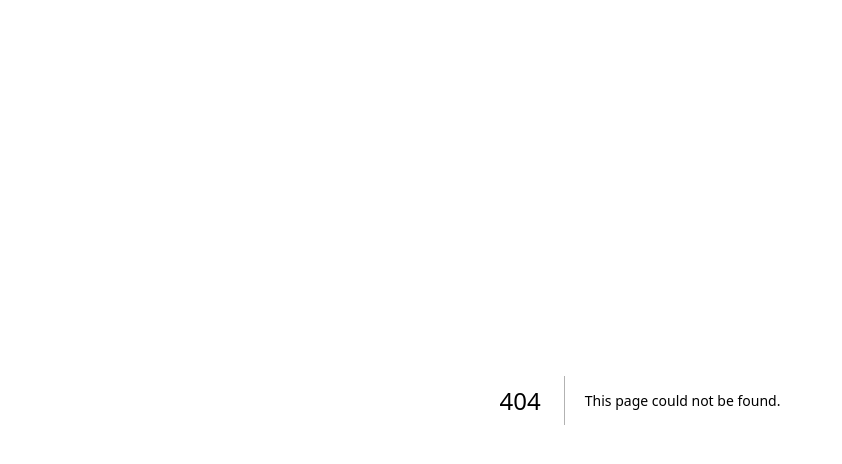
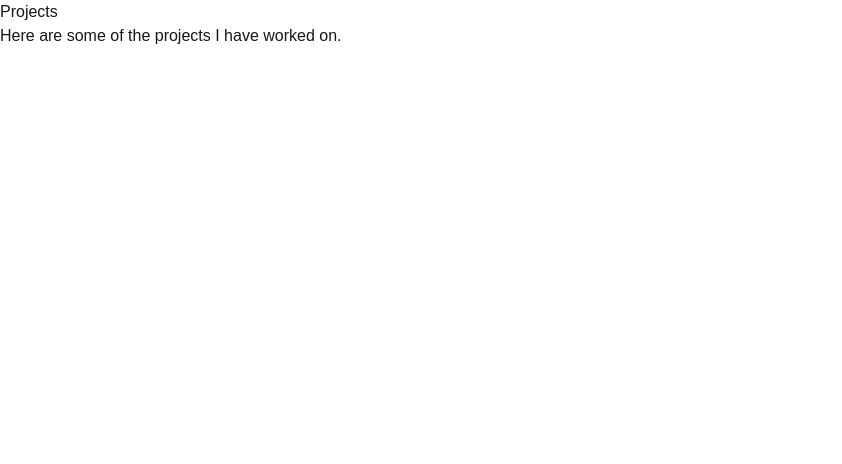
Before and after one commit to colestewart12/portfolio, a Next.js app: page /projects in a window 1280 px wide. Before the commit this address had no page. Shown: the top 464 px of the page, without its empty margins (0-842 px from the left). Built offline with nearby package versions, Linux system fonts and the light colour scheme.

Commit message:
pages working

```diff
--- a/app/projects.tsx
+++ /dev/null
@@ -1,3 +0,0 @@
-export default function Projects(){
-
-}
--- /dev/null
+++ b/app/projects/page.tsx
@@ -0,0 +1,8 @@
+export default function Projects() {
+  return (
+    <div>
+      <h1>Projects</h1>
+      <p>Here are some of the projects I have worked on.</p>
+    </div>
+  );
+}
--- a/app/resume.tsx
+++ b/app/resume/page.tsx
@@ -1,9 +1,9 @@
 export default function Resume(){
     return (
         <iframe
-            src="resume.pdf"
+            src="/resume.pdf"
             width="100%"
-            height="600px"
+            height="750px"
             title="PDF Viewer"
         />
     );
```
Also changed, not shown: package.json (+6 -5 lines), 2 other files (tests, documents, lock files or other folders).
